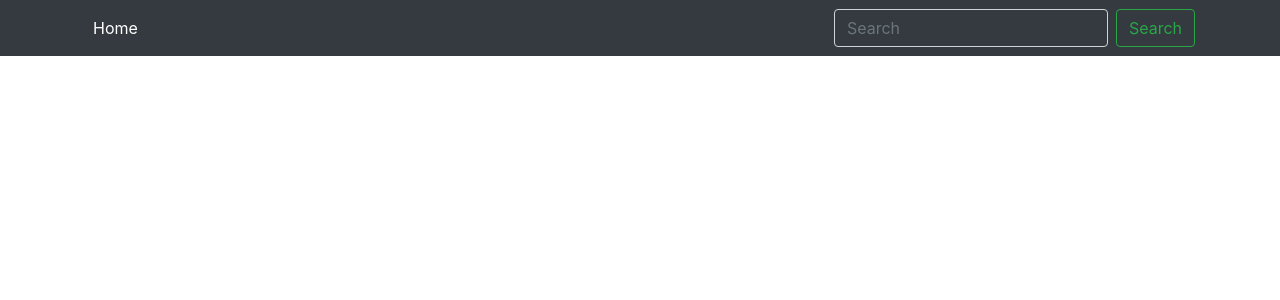
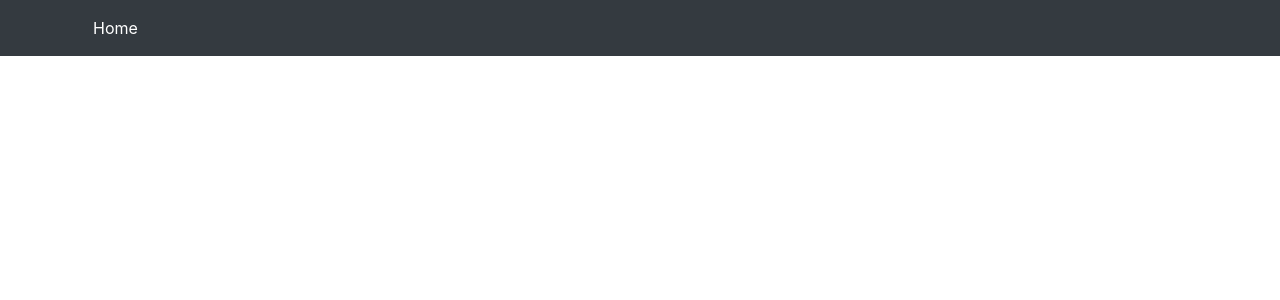
Before and after one commit to stojanoviicmarko/tv-series, a React (Create React App) app: page /search/1 in a window 1280 px wide. Shown: the top 300 px of the page. Built offline with nearby package versions, Linux system fonts and the light colour scheme.

Commit message:
Search for shows added

```diff
--- a/package.json
+++ b/package.json
@@ -12,7 +12,7 @@
     "react-dom": "^16.13.1",
     "react-paginate": "^6.3.2",
     "react-router-dom": "^5.2.0",
-    "react-scripts": "3.4.1"
+    "react-scripts": "^3.4.3"
   },
   "scripts": {
     "start": "react-scripts start",
--- a/src/api/api.js
+++ b/src/api/api.js
@@ -23,3 +23,14 @@ export const fetchShow = async (showId) => {
     console.log(error)
   }
 }
+
+export const searchShow = async (query) => {
+  try {
+    const apiPromise = await axios.get(`https://api.tvmaze.com/search/shows?q=:${query}`)
+    const jsonData = apiPromise.data
+
+    return jsonData
+  } catch (error) {
+    console.log(error)
+  }
+}
--- a/src/components/app.jsx
+++ b/src/components/app.jsx
@@ -4,6 +4,7 @@ import Header from './header'
 import Shows from './shows'
 import Login from './login'
 import Show from './show'
+import searchResult from './searchResult'
 
 class App extends Component {
   render() {
@@ -13,6 +14,7 @@ class App extends Component {
         <Route exact path="/" component={Shows} />
         <Route path="/login" component={Login} />
         <Route path="/show/:show_id" component={Show} />
+        <Route path="/search/:quarry" component={searchResult} />
       </BrowserRouter>
     )
   }
--- a/src/components/header.jsx
+++ b/src/components/header.jsx
@@ -1,30 +1,19 @@
-import React from 'react'
-import { Link } from 'react-router-dom'
+import React, { useState } from 'react'
+import Navbar from './navbar'
+import SearchResult from './searchResult'
 
-const Header = (props) => {
+const Header = props => {
+  const [value, setvalue] = useState('')
+
+  const handleInput = event => {
+    setvalue(event.target.value)
+  }
+
   return (
-    <nav className="navbar navbar-expand-lg navbar-dark bg-dark">
-      <div className="container">
-        <ul className="navbar-nav mr-auto">
-          <li className="nav-item active">
-            <Link className="nav-link" to="/">
-              Home
-            </Link>
-          </li>
-        </ul>
-        <form className="form-inline my-2 my-lg-0">
-          <input
-            className="form-control mr-sm-2 bg-dark"
-            type="search"
-            placeholder="Search"
-            aria-label="Search"
-          />
-          <button className="btn btn-outline-success my-2 my-sm-0">
-            Search
-          </button>
-        </form>
-      </div>
-    </nav>
+    <React.Fragment>
+      <Navbar handleInput={handleInput} />
+      <SearchResult inputValue={value} />
+    </React.Fragment>
   )
 }
 
--- /dev/null
+++ b/src/components/navbar.jsx
@@ -0,0 +1,21 @@
+import React from 'react'
+import { Link } from 'react-router-dom'
+
+const Navbar = (props) => {
+  const { handleInput } = props
+  return (
+    <nav className="navbar navbar-expand-lg navbar-dark bg-dark">
+      <div className="container">
+        <ul className="navbar-nav mr-auto">
+          <li className="nav-item active">
+            <Link className="nav-link" to="/">
+              Home
+            </Link>
+          </li>
+        </ul>
+      </div>
+    </nav>
+  )
+}
+
+export default Navbar
--- /dev/null
+++ b/src/components/searchResult.jsx
@@ -0,0 +1,14 @@
+import React, { Component } from 'react'
+
+export default class searchResult extends Component {
+  constructor(props){
+    super(props)
+  }
+  render() {
+    return (
+      <div>
+        <h1>{this.props.inputValue} </h1>
+      </div>
+    )
+  }
+}
--- a/src/components/shows.jsx
+++ b/src/components/shows.jsx
@@ -1,7 +1,7 @@
 import React, { Component } from 'react'
 import { Link } from 'react-router-dom'
 import ReactPaginate from 'react-paginate'
-import { fetchData } from '../api/api'
+import { fetchData, searchShow } from '../api/api'
 import Filter from './filter'
 import '../assets/pagination.css'
 import '../assets/shows.css'
@@ -11,6 +11,7 @@ export default class Shows extends Component {
     super(props)
     this.state = {
       data: [],
+      searchData: [],
       genre: 'All',
       rating: 'All',
       language: 'All',
@@ -96,6 +97,32 @@ export default class Shows extends Component {
     })
   }
 
+  handleSearch = (event) => {
+    searchShow(event.target.value).then(data => {
+      const searchData = data
+      const renderSearchData = searchData.map(d => {
+      let showImage = d.show.image ? d.show.image.medium : 'https://tse4.mm.bing.net/th?id=OIP.2EVNHHX4D-jWbnofJsaQHAHaFj&pid=Api'
+        return (
+          <div key={d.show.id} className="card text-light m-2">
+            <Link to={`/show/${d.show.id}/${d.show.name.toLowerCase()}`}>
+              <div className="card-header">{d.show.name}</div>
+              <img
+                src={showImage}
+                className="card-img-top"
+                alt="show-poster"
+              />
+            </Link>
+          </div>
+        )
+      })
+      this.setState({
+        searchData: data,
+        data: [],
+        renderSearchData
+      })
+    })
+  }
+
   render() {
     return (
       <div className="container">
@@ -104,7 +131,15 @@ export default class Shows extends Component {
             handleChange={this.handleChange}
             handleApply={this.handleApply}
           />
+          <input
+            onChange={this.handleSearch}
+            className="form-control m-2 w-25"
+            type="search"
+            placeholder="Search"
+            aria-label="Search"
+          />
           <div className="shows">{this.state.renderData}</div>
+          <div className="shows">{this.state.renderSearchData}</div>
           <ReactPaginate
             previousLabel={'prev'}
             nextLabel={'next'}
```
Also changed, not shown: 1 other file (tests, documents, lock files or other folders).
